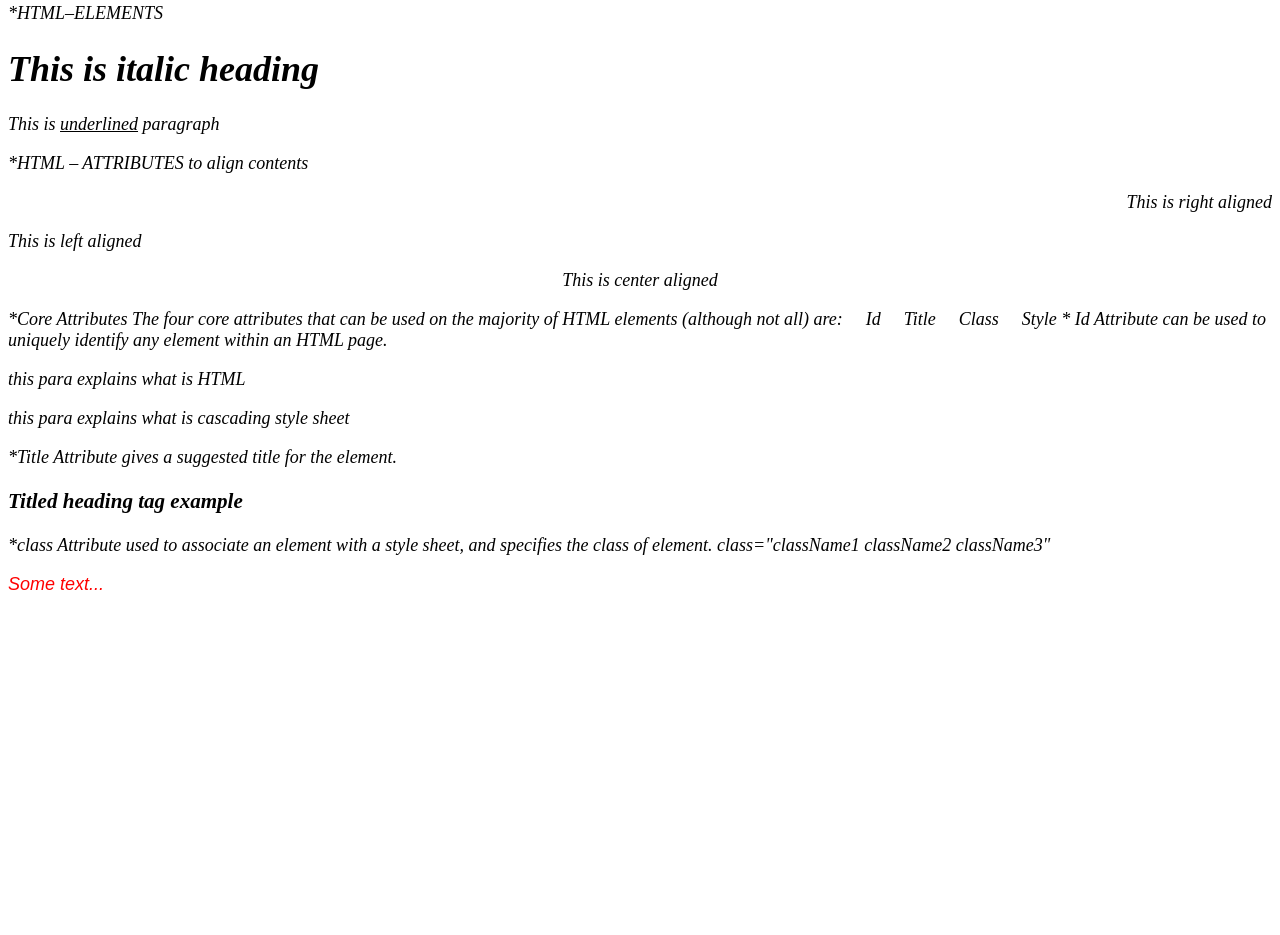
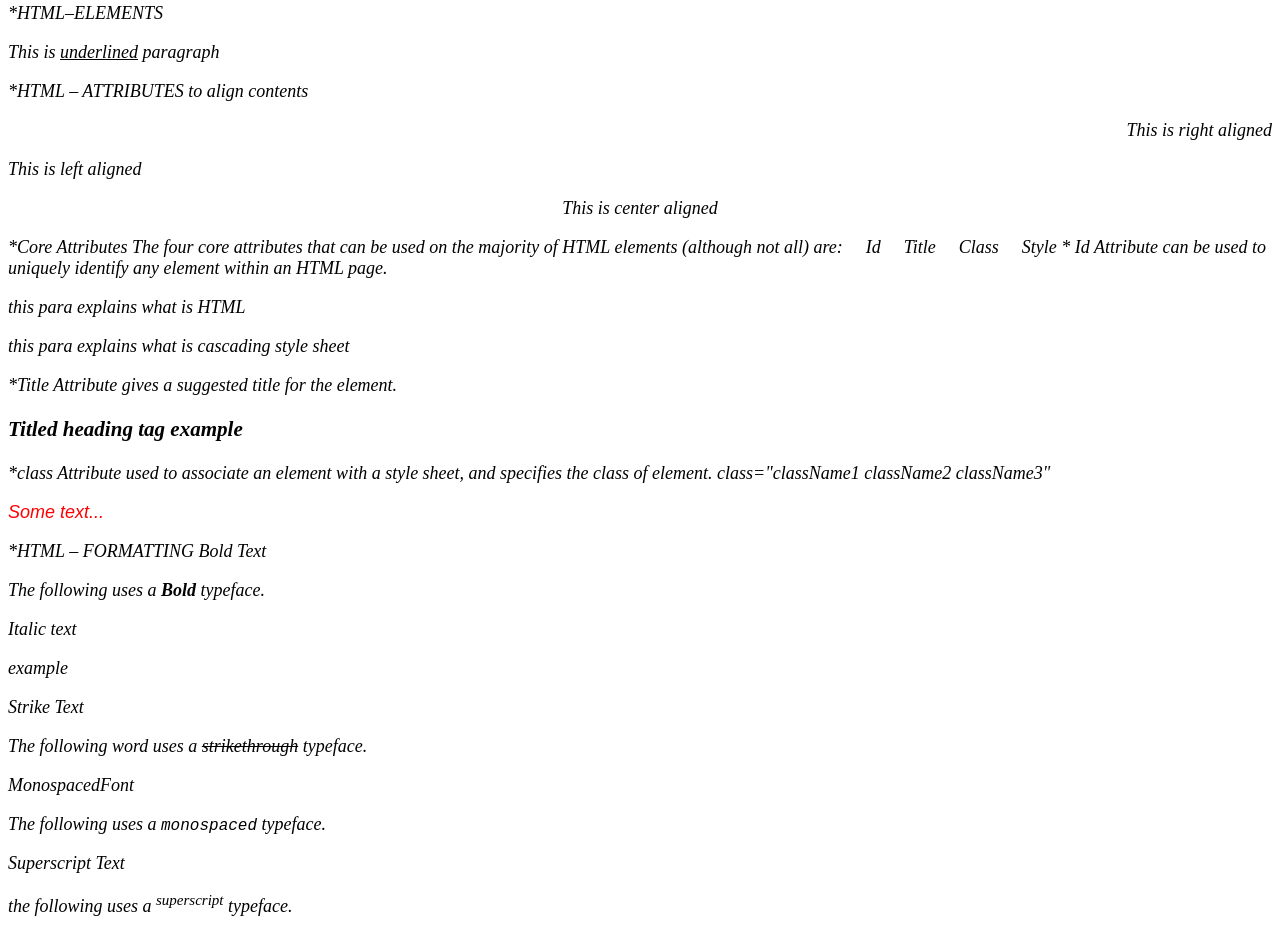
Before and after one commit to GarismoHussien/Basics_Takween, a plain HTML site: page Sara/course practice/website/index.html in a window 1280 px wide. Shown: the part 1073-2008 px from the top of the page. Before the commit the page ends 1686 px from the top, so only its background shows below. Drawn offline with Linux system fonts and the light colour scheme.

Commit message:
extra examples

```diff
--- a/Sara/course practice/website/index.html
+++ b/Sara/course practice/website/index.html
@@ -50,7 +50,6 @@
 </div>
 <div>
     *HTML–ELEMENTS
-    <h1>This is <i>italic</i> heading</h1>
 <p>This is <u>underlined</u> paragraph</p>
 </div>
 <div>
@@ -83,8 +82,19 @@ class="className1 className2 className3"
 <p style=
 "font-family:arial; color:#FF0000;">Some text...</p>
 </div>
-
-
+<div>
+   *HTML – FORMATTING
+Bold Text
+<p> The following uses a <b>Bold</b> typeface.</p>
+Italic text
+<p><i>example</i></p>
+Strike Text
+<p>The following word uses a <strike>strikethrough</strike> typeface.</p>
+MonospacedFont
+<p>The following uses a <tt>monospaced</tt> typeface.</p>
+Superscript Text
+<p>the following uses a <sup>superscript</sup> typeface.</p>
+</div>
 <script src="actions.js"></script>
 </body>
 </html>
```
